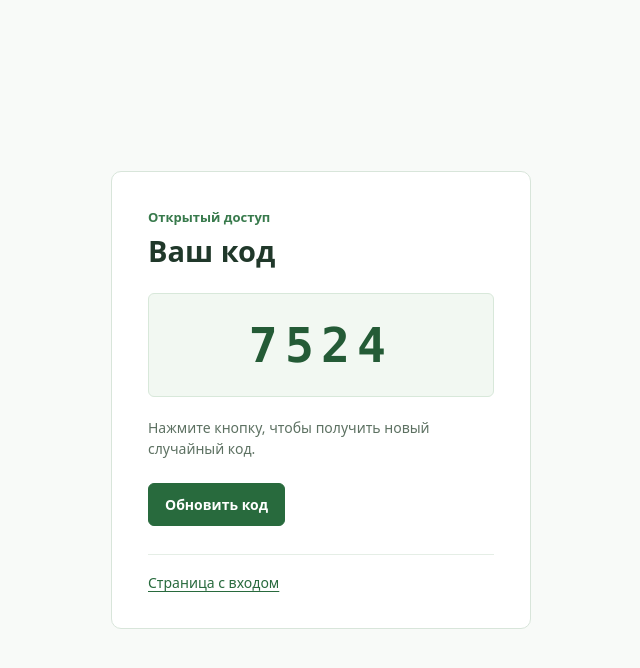
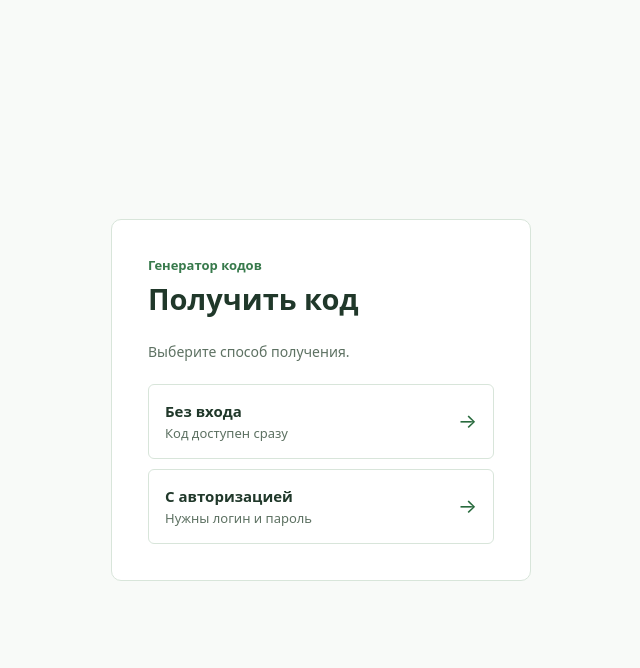
Before and after one commit to gimmeashot/four-digit-code-test, a Flask app: page / in a window 1280 px wide. Shown: the top 668 px of the page, without its empty margins (319-959 px from the left). Run offline with Flask 3, Linux system fonts and the light colour scheme.

Commit message:
Add code selection menu

```diff
--- a/app.py
+++ b/app.py
@@ -36,6 +36,11 @@ def disable_cache(response):
 
 
 @app.get("/")
+def home():
+    return render_template("menu.html")
+
+
+@app.get("/public")
 def public_code():
     code = next_public_code()
     return render_template("code.html", code=code, private=False)
--- a/static/style.css
+++ b/static/style.css
@@ -104,3 +104,23 @@ nav {
 
 a { color: #286a3d; text-underline-offset: 3px; }
 a:hover { color: #174d29; }
+
+.menu .hint { margin: 0 0 22px; }
+.choice-list { display: grid; gap: 10px; }
+
+.choice {
+  display: flex;
+  align-items: center;
+  justify-content: space-between;
+  gap: 18px;
+  padding: 16px;
+  border: 1px solid #d8e5da;
+  border-radius: 6px;
+  color: #20382a;
+  text-decoration: none;
+}
+
+.choice:hover { border-color: #8dbb99; background: #f2f8f2; color: #20382a; }
+.choice strong { display: block; font-size: 15px; font-weight: 600; }
+.choice small { display: block; margin-top: 3px; color: #5d7162; font-size: 13px; }
+.arrow { color: #286a3d; font-size: 20px; line-height: 1; }
--- a/templates/code.html
+++ b/templates/code.html
@@ -22,13 +22,7 @@
     <p class="error" id="refresh-error" role="alert" hidden>Не удалось обновить код. Попробуйте ещё раз.</p>
     <script src="{{ url_for('static', filename='public-code.js') }}" defer></script>
     {% endif %}
-    <nav>
-      {% if private %}
-      <a href="{{ url_for('public_code') }}">Открытая страница</a>
-      {% else %}
-      <a href="{{ url_for('private_code') }}">Страница с входом</a>
-      {% endif %}
-    </nav>
+    <nav><a href="{{ url_for('home') }}">К выбору способа</a></nav>
   </main>
 </body>
 </html>
--- /dev/null
+++ b/templates/menu.html
@@ -0,0 +1,26 @@
+<!doctype html>
+<html lang="ru">
+<head>
+  <meta charset="utf-8">
+  <meta name="viewport" content="width=device-width, initial-scale=1">
+  <title>Получить код</title>
+  <link rel="stylesheet" href="{{ url_for('static', filename='style.css') }}">
+</head>
+<body>
+  <main class="card menu">
+    <p class="eyebrow">Генератор кодов</p>
+    <h1>Получить код</h1>
+    <p class="hint">Выберите способ получения.</p>
+    <div class="choice-list">
+      <a class="choice" href="{{ url_for('public_code') }}">
+        <span><strong>Без входа</strong><small>Код доступен сразу</small></span>
+        <span class="arrow" aria-hidden="true">→</span>
+      </a>
+      <a class="choice" href="{{ url_for('private_code') }}">
+        <span><strong>С авторизацией</strong><small>Нужны логин и пароль</small></span>
+        <span class="arrow" aria-hidden="true">→</span>
+      </a>
+    </div>
+  </main>
+</body>
+</html>
```
Also changed, not shown: tests/test_app.py (+10 -3 lines), README.md.
